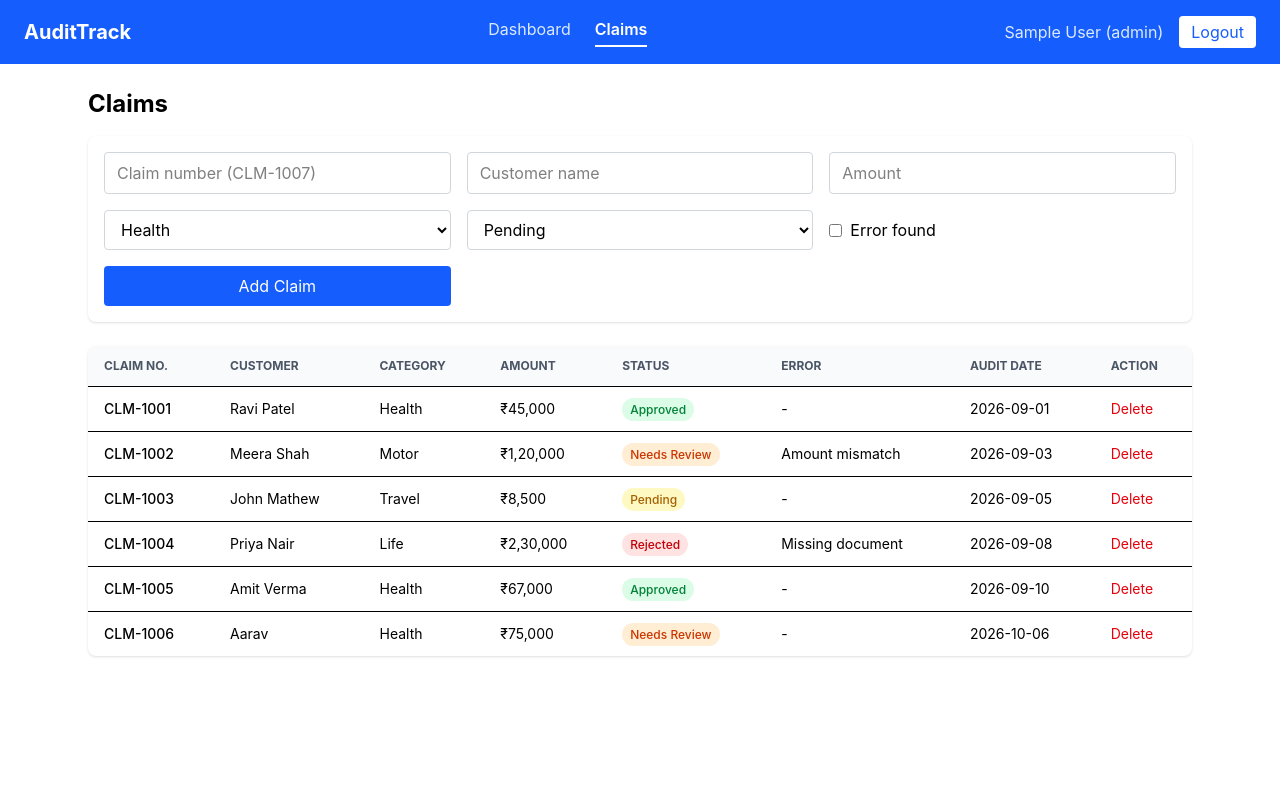
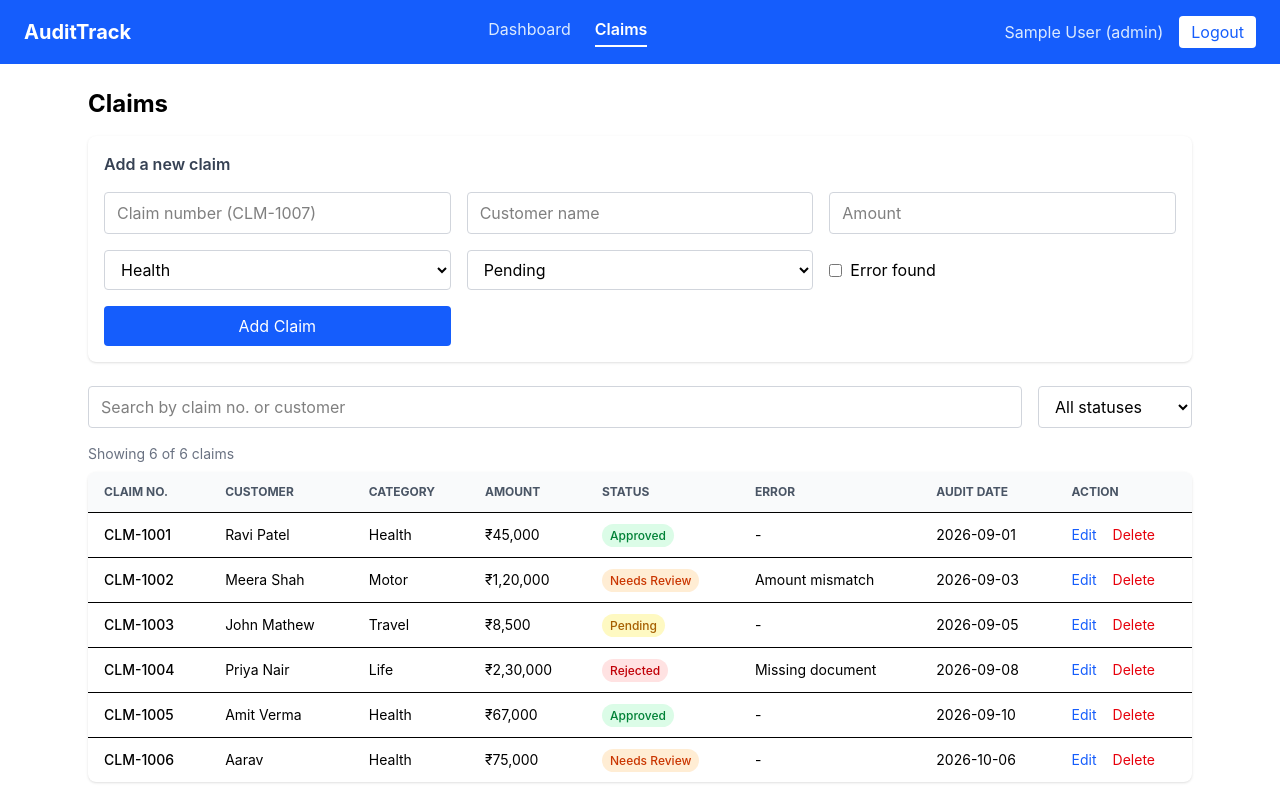
Before and after one commit to Devanshu2202/audit-track, a React (Vite) app: page /claims in a window 1280 px wide. Built offline with nearby package versions, Linux system fonts and the light colour scheme; data requests are answered from the project's data file; sample sign-in values are in the browser's storage.

Commit message:
Add edit claim, search, and status filter

```diff
--- a/src/components/AddClaimForm.tsx
+++ b/src/components/ClaimForm.tsx
@@ -1,28 +1,53 @@
 import { useState } from 'react'
 import type { ChangeEvent, FormEvent } from 'react'
 import type { Claim, ClaimStatus } from '../types/claim'
+import { CLAIM_STATUSES } from '../types/claim'
 import { useAuth } from '../hooks/useAuth'
 
 interface Props {
-    onAdd: (claim: Omit<Claim, 'id'>) => Promise<void>
+    claimToEdit: Claim | null
+    onSave: (claim: Omit<Claim, 'id'>) => Promise<void>
+    onCancel: () => void
+}
+
+type FormState = {
+    claimNumber: string
+    customerName: string
+    amount: string
+    category: string
+    status: ClaimStatus
+    errorFound: boolean
+    errorType: string
 }
 
 const CATEGORIES = ['Health', 'Motor', 'Travel', 'Life']
-const STATUSES: ClaimStatus[] = ['Pending', 'Approved', 'Rejected', 'Needs Review']
 
-const emptyForm = {
+const emptyForm: FormState = {
     claimNumber: '',
     customerName: '',
     amount: '',
     category: 'Health',
-    status: 'Pending' as ClaimStatus,
+    status: 'Pending',
     errorFound: false,
     errorType: '',
 }
 
-function AddClaimForm({ onAdd }: Props) {
+function toFormState(claim: Claim | null): FormState {
+    if (!claim) return emptyForm
+    return {
+        claimNumber: claim.claimNumber,
+        customerName: claim.customerName,
+        amount: String(claim.amount),
+        category: claim.category,
+        status: claim.status,
+        errorFound: claim.errorFound,
+        errorType: claim.errorType ?? '',
+    }
+}
+
+function ClaimForm({ claimToEdit, onSave, onCancel }: Props) {
     const { user } = useAuth()
-    const [form, setForm] = useState(emptyForm)
+    const [form, setForm] = useState<FormState>(toFormState(claimToEdit))
     const [submitting, setSubmitting] = useState(false)
 
     const handleChange = (
@@ -39,19 +64,19 @@ function AddClaimForm({ onAdd }: Props) {
         e.preventDefault()
         setSubmitting(true)
 
-        await onAdd({
+        await onSave({
             claimNumber: form.claimNumber,
             customerName: form.customerName,
             amount: Number(form.amount),
             category: form.category,
             status: form.status,
-            auditor: user?.name ?? 'Unknown',
+            auditor: claimToEdit?.auditor ?? user?.name ?? 'Unknown',
             errorFound: form.errorFound,
             errorType: form.errorFound ? form.errorType : undefined,
-            auditDate: new Date().toISOString().split('T')[0],
+            auditDate: claimToEdit?.auditDate ?? new Date().toISOString().split('T')[0],
         })
 
-        setForm(emptyForm)
+        if (!claimToEdit) setForm(emptyForm)
         setSubmitting(false)
     }
 
@@ -62,6 +87,10 @@ function AddClaimForm({ onAdd }: Props) {
             onSubmit={handleSubmit}
             className="bg-white p-4 rounded-lg shadow mb-6 grid grid-cols-1 md:grid-cols-3 gap-4"
         >
+            <h3 className="md:col-span-3 font-semibold text-gray-700">
+                {claimToEdit ? `Editing ${claimToEdit.claimNumber}` : 'Add a new claim'}
+            </h3>
+
             <input name="claimNumber" value={form.claimNumber} onChange={handleChange}
                 placeholder="Claim number (CLM-1007)" required className={inputClass} />
 
@@ -76,7 +105,7 @@ function AddClaimForm({ onAdd }: Props) {
             </select>
 
             <select name="status" value={form.status} onChange={handleChange} className={inputClass}>
-                {STATUSES.map((s) => <option key={s} value={s}>{s}</option>)}
+                {CLAIM_STATUSES.map((s) => <option key={s} value={s}>{s}</option>)}
             </select>
 
             <label className="flex items-center gap-2">
@@ -89,12 +118,21 @@ function AddClaimForm({ onAdd }: Props) {
                     placeholder="Error type (e.g. Amount mismatch)" required className={inputClass} />
             )}
 
-            <button type="submit" disabled={submitting}
-                className="bg-blue-600 text-white py-2 rounded hover:bg-blue-700 disabled:opacity-50">
-                {submitting ? 'Adding...' : 'Add Claim'}
-            </button>
+            <div className="flex gap-2">
+                <button type="submit" disabled={submitting}
+                    className="flex-1 bg-blue-600 text-white py-2 rounded hover:bg-blue-700 disabled:opacity-50">
+                    {submitting ? 'Saving...' : claimToEdit ? 'Save Changes' : 'Add Claim'}
+                </button>
+
+                {claimToEdit && (
+                    <button type="button" onClick={onCancel}
+                        className="px-4 py-2 border border-gray-300 rounded hover:bg-gray-50">
+                        Cancel
+                    </button>
+                )}
+            </div>
         </form>
     )
 }
 
-export default AddClaimForm
+export default ClaimForm
--- a/src/pages/Claims.tsx
+++ b/src/pages/Claims.tsx
@@ -1,13 +1,17 @@
 import { useEffect, useState } from 'react'
-import type { Claim } from '../types/claim'
-import { getClaims, deleteClaim, createClaim } from '../services/claimService'
+import type { Claim, ClaimStatus } from '../types/claim'
+import { CLAIM_STATUSES } from '../types/claim'
+import { getClaims, deleteClaim, createClaim, updateClaim } from '../services/claimService'
 import StatusBadge from '../components/StatusBadge'
-import AddClaimForm from '../components/AddClaimForm'
+import ClaimForm from '../components/ClaimForm'
 
 function Claims() {
     const [claims, setClaims] = useState<Claim[]>([])
     const [loading, setLoading] = useState(true)
     const [error, setError] = useState('')
+    const [editingClaim, setEditingClaim] = useState<Claim | null>(null)
+    const [search, setSearch] = useState('')
+    const [statusFilter, setStatusFilter] = useState<'All' | ClaimStatus>('All')
 
     useEffect(() => {
         getClaims()
@@ -16,34 +20,79 @@ function Claims() {
             .finally(() => setLoading(false))
     }, [])
 
-    if (loading) return <p className="text-gray-500">Loading claims...</p>
-    if (error) return <p className="text-red-600">{error}</p>
-
     const handleDelete = async (id: string) => {
         if (!window.confirm('Delete this claim?')) return
 
         try {
             await deleteClaim(id)
             setClaims(claims.filter((c) => c.id !== id))
+            if (editingClaim?.id === id) setEditingClaim(null)
         } catch {
             setError('Could not delete the claim.')
         }
     }
 
-    const handleAdd = async (newClaim: Omit<Claim, 'id'>) => {
+    const handleSave = async (data: Omit<Claim, 'id'>) => {
         try {
-            const saved = await createClaim(newClaim)
-            setClaims([...claims, saved])
+            if (editingClaim) {
+                const updated = await updateClaim({ ...data, id: editingClaim.id })
+                setClaims(claims.map((c) => (c.id === updated.id ? updated : c)))
+                setEditingClaim(null)
+            } else {
+                const saved = await createClaim(data)
+                setClaims([...claims, saved])
+            }
         } catch {
-            setError('Could not add the claim.')
+            setError('Could not save the claim.')
         }
     }
+
+    if (loading) return <p className="text-gray-500">Loading claims...</p>
+    if (error) return <p className="text-red-600">{error}</p>
+
+    const searchText = search.toLowerCase()
+
+    const visibleClaims = claims.filter((c) => {
+        const matchesSearch =
+            c.customerName.toLowerCase().includes(searchText) ||
+            c.claimNumber.toLowerCase().includes(searchText)
+        const matchesStatus = statusFilter === 'All' || c.status === statusFilter
+        return matchesSearch && matchesStatus
+    })
 
     return (
         <div>
             <h2 className="text-2xl font-bold mb-4">Claims</h2>
-            <AddClaimForm onAdd={handleAdd} />
-            <div className="overflow-x-auto ..."></div>
+
+            <ClaimForm
+                key={editingClaim?.id ?? 'new'}
+                claimToEdit={editingClaim}
+                onSave={handleSave}
+                onCancel={() => setEditingClaim(null)}
+            />
+
+            <div className="flex flex-col md:flex-row gap-4 mb-4">
+                <input
+                    value={search}
+                    onChange={(e) => setSearch(e.target.value)}
+                    placeholder="Search by claim no. or customer"
+                    className="flex-1 border border-gray-300 rounded px-3 py-2"
+                />
+                <select
+                    value={statusFilter}
+                    onChange={(e) => setStatusFilter(e.target.value as 'All' | ClaimStatus)}
+                    className="border border-gray-300 rounded px-3 py-2"
+                >
+                    <option value="All">All statuses</option>
+                    {CLAIM_STATUSES.map((s) => (
+                        <option key={s} value={s}>{s}</option>
+                    ))}
+                </select>
+            </div>
+
+            <p className="text-sm text-gray-500 mb-2">
+                Showing {visibleClaims.length} of {claims.length} claims
+            </p>
 
             <div className="overflow-x-auto bg-white rounded-lg shadow">
                 <table className="w-full text-sm text-left">
@@ -60,18 +109,25 @@ function Claims() {
                         </tr>
                     </thead>
                     <tbody>
-                        {claims.map((claim) => (
+                        {visibleClaims.map((claim) => (
                             <tr key={claim.id} className="border-t hover:bg-gray-50">
-
-                                <td className="px-4 py-3 font-medium whitespace-nowrap ">{claim.claimNumber}</td>
+                                <td className="px-4 py-3 font-medium whitespace-nowrap">{claim.claimNumber}</td>
                                 <td className="px-4 py-3">{claim.customerName}</td>
                                 <td className="px-4 py-3">{claim.category}</td>
                                 <td className="px-4 py-3">₹{claim.amount.toLocaleString('en-IN')}</td>
                                 <td className="px-4 py-3"><StatusBadge status={claim.status} /></td>
                                 <td className="px-4 py-3">{claim.errorFound ? claim.errorType : '-'}</td>
                                 <td className="px-4 py-3 whitespace-nowrap">{claim.auditDate}</td>
-
-                                <td className="px-4 py-3">
+                                <td className="px-4 py-3 whitespace-nowrap">
+                                    <button
+                                        onClick={() => {
+                                            setEditingClaim(claim)
+                                            window.scrollTo({ top: 0, behavior: 'smooth' })
+                                        }}
+                                        className="text-blue-600 hover:underline mr-4"
+                                    >
+                                        Edit
+                                    </button>
                                     <button
                                         onClick={() => handleDelete(claim.id)}
                                         className="text-red-600 hover:underline"
@@ -81,6 +137,14 @@ function Claims() {
                                 </td>
                             </tr>
                         ))}
+
+                        {visibleClaims.length === 0 && (
+                            <tr>
+                                <td colSpan={8} className="px-4 py-6 text-center text-gray-500">
+                                    No claims match your search.
+                                </td>
+                            </tr>
+                        )}
                     </tbody>
                 </table>
             </div>
--- a/src/services/claimService.ts
+++ b/src/services/claimService.ts
@@ -18,3 +18,8 @@ export async function createClaim(claim: Omit<Claim, 'id'>): Promise<Claim> {
     const response = await api.post<Claim>('/claims', claim)
     return response.data
 }
+
+export async function updateClaim(claim: Claim): Promise<Claim> {
+    const response = await api.put<Claim>(`/claims/${claim.id}`, claim)
+    return response.data
+}
--- a/src/types/claim.ts
+++ b/src/types/claim.ts
@@ -1,4 +1,5 @@
 export type ClaimStatus = 'Pending' | 'Approved' | 'Rejected' | 'Needs Review';
+export const CLAIM_STATUSES: ClaimStatus[] = ['Pending', 'Approved', 'Rejected', 'Needs Review']
 
 export interface Claim {
     id: string;
```
